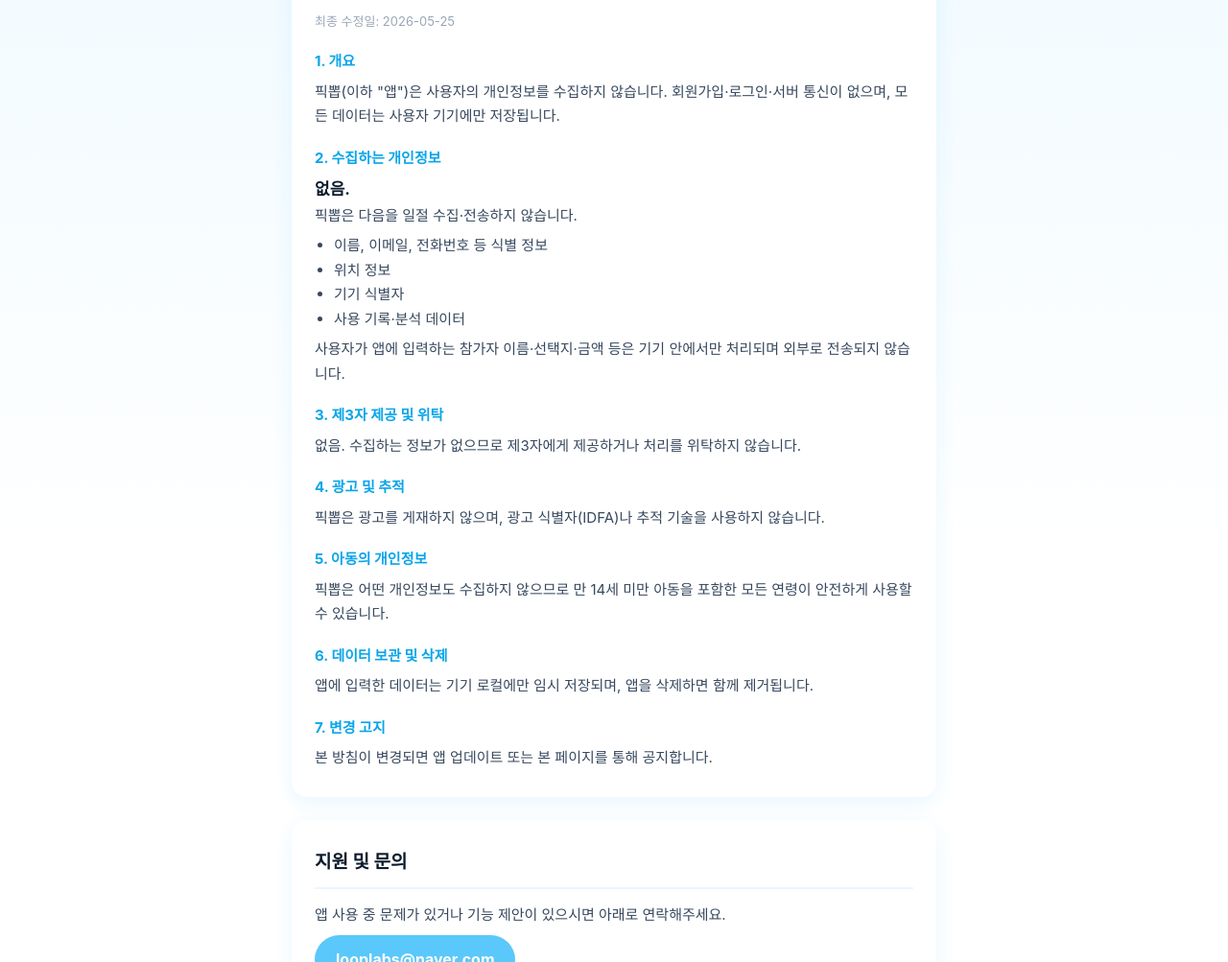
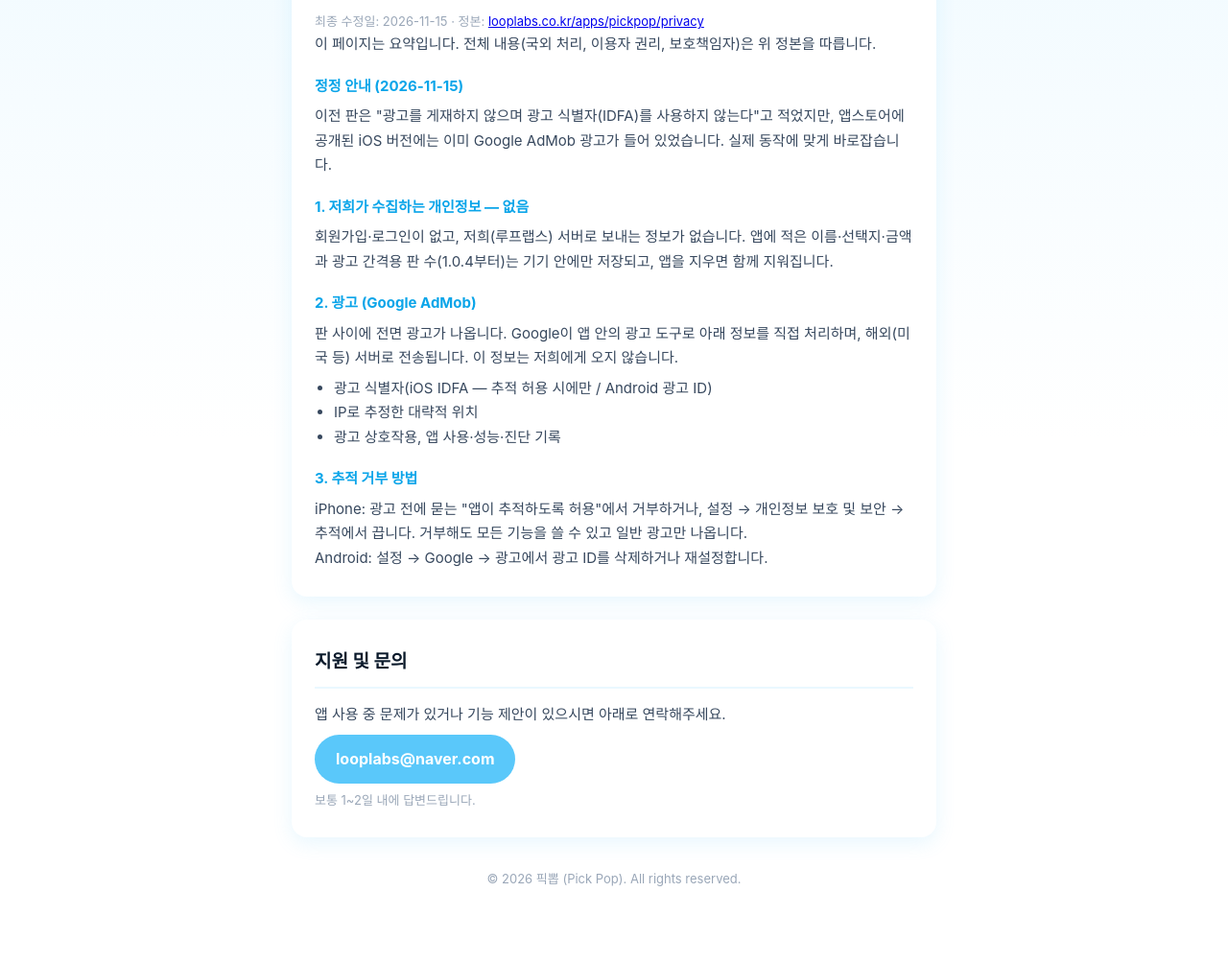
Before and after one commit to jmjung950312-cmd/pickpop-privacy, a plain HTML site: page index.html in a window 1280 px wide. Shown: the part 364-1367 px from the top of the page at 96% size. Drawn offline with Linux system fonts and the light colour scheme.

Commit message:
처리방침을 실제 광고 동작에 맞게 정정 — iOS 판매본에 AdMob이 있는데 '광고 없음'으로 적혀 있었다
정본(looplabs.co.kr/apps/pickpop/privacy)을 가리키고, 광고 처리 항목과 추적 거부 방법을 요약한다.

Co-Authored-By: Claude Opus 5.5 <noreply@anthropic.com>
Claude-Session: https://claude.ai/code/session_01MQcAzPrPyUi7YjXA9A2AcK

```diff
--- a/index.html
+++ b/index.html
@@ -65,36 +65,26 @@
   <div class="wrap">
     <div class="card">
       <h2>개인정보 처리방침</h2>
-      <p class="meta">최종 수정일: 2026-05-25</p>
+      <p class="meta">최종 수정일: 2026-11-15 · 정본: <a href="https://looplabs.co.kr/apps/pickpop/privacy">looplabs.co.kr/apps/pickpop/privacy</a></p>
+      <p>이 페이지는 요약입니다. 전체 내용(국외 처리, 이용자 권리, 보호책임자)은 위 정본을 따릅니다.</p>
 
-      <h3>1. 개요</h3>
-      <p>픽뽑(이하 "앱")은 사용자의 개인정보를 수집하지 않습니다. 회원가입·로그인·서버 통신이 없으며, 모든 데이터는 사용자 기기에만 저장됩니다.</p>
+      <h3>정정 안내 (2026-11-15)</h3>
+      <p>이전 판은 "광고를 게재하지 않으며 광고 식별자(IDFA)를 사용하지 않는다"고 적었지만, 앱스토어에 공개된 iOS 버전에는 이미 Google AdMob 광고가 들어 있었습니다. 실제 동작에 맞게 바로잡습니다.</p>
 
-      <h3>2. 수집하는 개인정보</h3>
-      <p class="big">없음.</p>
-      <p>픽뽑은 다음을 일절 수집·전송하지 않습니다.</p>
+      <h3>1. 저희가 수집하는 개인정보 — 없음</h3>
+      <p>회원가입·로그인이 없고, 저희(루프랩스) 서버로 보내는 정보가 없습니다. 앱에 적은 이름·선택지·금액과 광고 간격용 판 수(1.0.4부터)는 기기 안에만 저장되고, 앱을 지우면 함께 지워집니다.</p>
+
+      <h3>2. 광고 (Google AdMob)</h3>
+      <p>판 사이에 전면 광고가 나옵니다. Google이 앱 안의 광고 도구로 아래 정보를 직접 처리하며, 해외(미국 등) 서버로 전송됩니다. 이 정보는 저희에게 오지 않습니다.</p>
       <ul>
-        <li>이름, 이메일, 전화번호 등 식별 정보</li>
-        <li>위치 정보</li>
-        <li>기기 식별자</li>
-        <li>사용 기록·분석 데이터</li>
+        <li>광고 식별자(iOS IDFA — 추적 허용 시에만 / Android 광고 ID)</li>
+        <li>IP로 추정한 대략적 위치</li>
+        <li>광고 상호작용, 앱 사용·성능·진단 기록</li>
       </ul>
-      <p>사용자가 앱에 입력하는 참가자 이름·선택지·금액 등은 기기 안에서만 처리되며 외부로 전송되지 않습니다.</p>
 
-      <h3>3. 제3자 제공 및 위탁</h3>
-      <p>없음. 수집하는 정보가 없으므로 제3자에게 제공하거나 처리를 위탁하지 않습니다.</p>
-
-      <h3>4. 광고 및 추적</h3>
-      <p>픽뽑은 광고를 게재하지 않으며, 광고 식별자(IDFA)나 추적 기술을 사용하지 않습니다.</p>
-
-      <h3>5. 아동의 개인정보</h3>
-      <p>픽뽑은 어떤 개인정보도 수집하지 않으므로 만 14세 미만 아동을 포함한 모든 연령이 안전하게 사용할 수 있습니다.</p>
-
-      <h3>6. 데이터 보관 및 삭제</h3>
-      <p>앱에 입력한 데이터는 기기 로컬에만 임시 저장되며, 앱을 삭제하면 함께 제거됩니다.</p>
-
-      <h3>7. 변경 고지</h3>
-      <p>본 방침이 변경되면 앱 업데이트 또는 본 페이지를 통해 공지합니다.</p>
+      <h3>3. 추적 거부 방법</h3>
+      <p>iPhone: 광고 전에 묻는 "앱이 추적하도록 허용"에서 거부하거나, 설정 → 개인정보 보호 및 보안 → 추적에서 끕니다. 거부해도 모든 기능을 쓸 수 있고 일반 광고만 나옵니다.</p>
+      <p>Android: 설정 → Google → 광고에서 광고 ID를 삭제하거나 재설정합니다.</p>
     </div>
 
     <div class="card">
```
